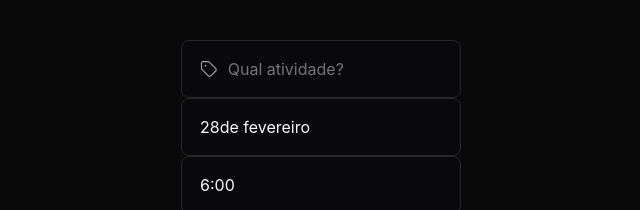
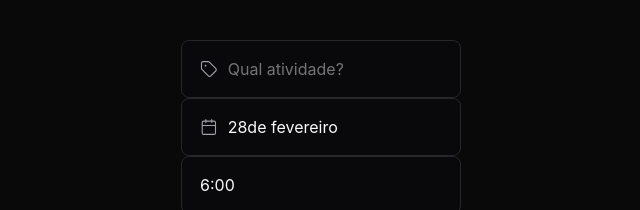
Before and after one commit to abinercL/planejador_atividade, a plain HTML site: page index.html in a window 1280 px wide. Shown: the top 210 px of the page, without its empty margins (319-959 px from the left). Drawn offline with nearby package versions, Linux system fonts and the light colour scheme.

Commit message:
Adcionand icone de data

```diff
--- a/index.html
+++ b/index.html
@@ -30,6 +30,12 @@
                 </div>
 
                 <div class="field-wrapper">
+                    <svg width="20" height="20" viewBox="0 0 20 20" fill="none" xmlns="http://www.w3.org/2000/svg">
+                        <path
+                            d="M6.66667 1.66666V4.99999M13.3333 1.66666V4.99999M2.5 8.33332H17.5M4.16667 3.33332H15.8333C16.7538 3.33332 17.5 4.07952 17.5 4.99999V16.6667C17.5 17.5871 16.7538 18.3333 15.8333 18.3333H4.16667C3.24619 18.3333 2.5 17.5871 2.5 16.6667V4.99999C2.5 4.07952 3.24619 3.33332 4.16667 3.33332Z"
+                            stroke="#A1A1AA" stroke-width="1.25" stroke-linecap="round" stroke-linejoin="round" />
+                    </svg>
+
                     <select name="dia">
                         <option value="2024-03-01">01 de fevereiro</option>
                     </select>
```
